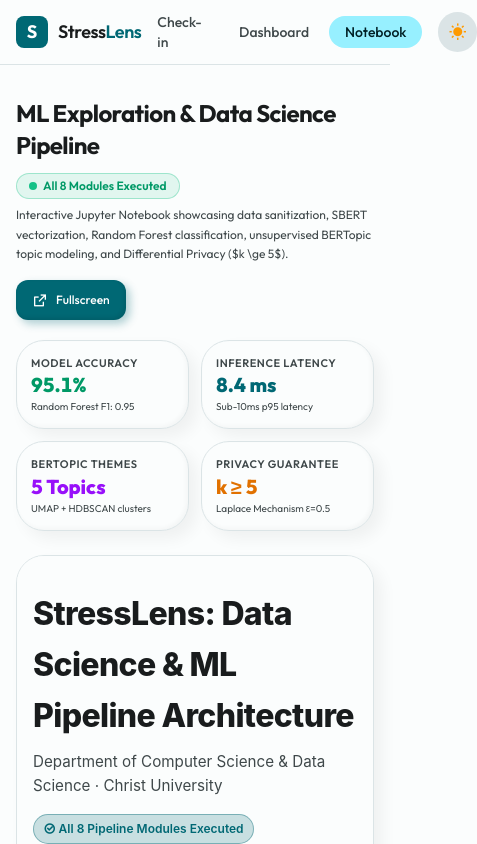
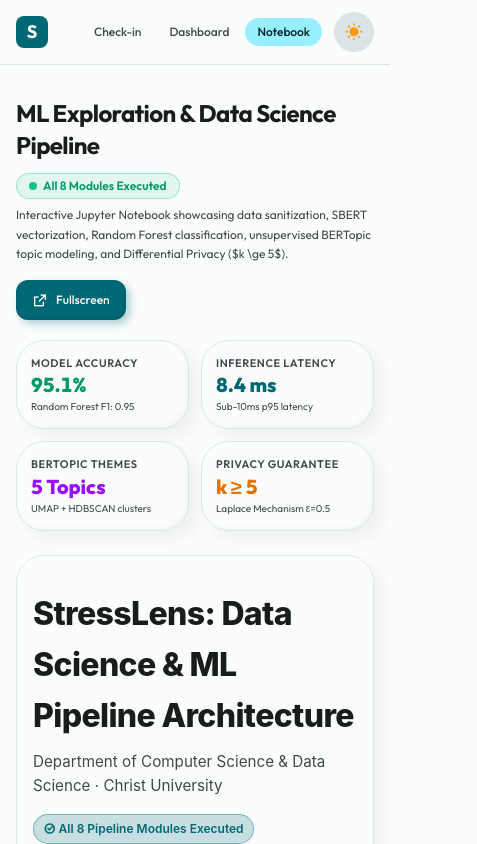
Before and after one commit to darshan-gowdaa/Stress-Lens, a Next.js app in the folder apps/web/: page /notebook in a window 390 px wide. Shown: the top 844 px of the page, 477 px wide, since content can reach past the window. Built offline with nearby package versions, Linux system fonts and the light colour scheme.

Commit message:
style: full mobile responsiveness improvements across dashboard and navbar

```diff
--- a/apps/web/app/components/Navbar.tsx
+++ b/apps/web/app/components/Navbar.tsx
@@ -8,22 +8,22 @@
 export default function Navbar({ currentPath }: NavbarProps) {
   return (
     <header className="sticky top-0 z-40 backdrop-blur-md bg-[color-mix(in_srgb,var(--color-surface)_85%,transparent)] border-b border-[var(--color-surface-variant)]">
-      <div className="max-w-5xl mx-auto px-4 sm:px-6 h-16 flex items-center justify-between">
-        <Link href="/" className="flex items-center gap-2.5 group" aria-label="StressLens home">
+      <div className="max-w-5xl mx-auto px-4 sm:px-6 h-16 flex items-center justify-between gap-2">
+        <Link href="/" className="flex items-center gap-2.5 group shrink-0" aria-label="StressLens home">
           {/* logo mark */}
           <div className="w-8 h-8 rounded-[var(--radius-sm)] bg-[var(--color-primary)] flex items-center justify-center text-white font-bold text-lg leading-none select-none group-hover:scale-105 transition-transform">
             S
           </div>
-          <span className="font-semibold text-[var(--color-on-surface)] text-lg tracking-tight">
+          <span className="font-semibold text-[var(--color-on-surface)] text-lg tracking-tight hidden sm:block">
             Stress<span className="text-[var(--color-primary)]">Lens</span>
           </span>
         </Link>
 
-        <div className="flex items-center gap-2">
-          <nav className="flex items-center gap-1" aria-label="Main navigation">
+        <div className="flex items-center gap-1 sm:gap-2 overflow-x-auto no-scrollbar">
+          <nav className="flex items-center gap-1 shrink-0" aria-label="Main navigation">
             <Link
               href="/"
-              className={`px-4 py-1.5 rounded-[var(--radius-full)] text-sm font-medium transition-colors ${
+              className={`px-3 sm:px-4 py-1.5 rounded-[var(--radius-full)] text-xs sm:text-sm font-medium transition-colors ${
                 currentPath === 'checkin'
                   ? 'bg-[var(--color-primary-container)] text-[var(--color-on-primary-container)]'
                   : 'text-[var(--color-on-surface-variant)] hover:bg-[var(--color-surface-variant)]'
@@ -33,7 +33,7 @@
             </Link>
             <Link
               href="/dashboard"
-              className={`px-4 py-1.5 rounded-[var(--radius-full)] text-sm font-medium transition-colors ${
+              className={`px-3 sm:px-4 py-1.5 rounded-[var(--radius-full)] text-xs sm:text-sm font-medium transition-colors ${
                 currentPath === 'dashboard'
                   ? 'bg-[var(--color-primary-container)] text-[var(--color-on-primary-container)]'
                   : 'text-[var(--color-on-surface-variant)] hover:bg-[var(--color-surface-variant)]'
@@ -43,7 +43,7 @@
             </Link>
             <Link
               href="/notebook"
-              className={`px-4 py-1.5 rounded-[var(--radius-full)] text-sm font-medium transition-colors ${
+              className={`px-3 sm:px-4 py-1.5 rounded-[var(--radius-full)] text-xs sm:text-sm font-medium transition-colors ${
                 currentPath === 'notebook'
                   ? 'bg-[var(--color-primary-container)] text-[var(--color-on-primary-container)]'
                   : 'text-[var(--color-on-surface-variant)] hover:bg-[var(--color-surface-variant)]'
@@ -52,8 +52,10 @@
               Notebook
             </Link>
           </nav>
-          <div className="w-px h-6 bg-[var(--color-outline)] opacity-30 mx-1 hidden sm:block"></div>
-          <ThemeToggle />
+          <div className="w-px h-6 bg-[var(--color-outline)] opacity-30 mx-1 hidden sm:block shrink-0"></div>
+          <div className="shrink-0">
+            <ThemeToggle />
+          </div>
         </div>
       </div>
     </header>
--- a/apps/web/app/dashboard/page.tsx
+++ b/apps/web/app/dashboard/page.tsx
@@ -217,7 +217,7 @@
             {loading ? (
               <StatCardsSkeleton />
             ) : (
-              <div className="grid grid-cols-2 lg:grid-cols-4 gap-4">
+              <div className="grid grid-cols-1 sm:grid-cols-2 lg:grid-cols-4 gap-4">
                 <StatCard
                   label="Total Submissions"
                   value={stats?.total_checkins ?? '—'}
@@ -498,7 +498,7 @@
                   </div>
                 </div>
 
-                <div className="h-64 w-full mt-4">
+                <div className="h-64 w-full mt-4 min-w-0">
                   {data.trend.length === 0 ? (
                     <EmptyState message="No trend data recorded for this time range." />
                   ) : (
@@ -618,7 +618,7 @@
                 {data.aggregate.length === 0 ? (
                   <EmptyState message="No department data meets the anonymity threshold yet (requires ≥ 5 check-ins per group)." />
                 ) : heatmapView === 'grid' ? (
-                  <div className="grid grid-cols-2 sm:grid-cols-3 lg:grid-cols-4 gap-3.5">
+                  <div className="grid grid-cols-1 min-[480px]:grid-cols-2 sm:grid-cols-3 lg:grid-cols-4 gap-3.5">
                     {data.aggregate.map((item, i) => {
                       const avgStress = item.avg_stress ?? 0;
                       const color = stressColor(Math.round(avgStress));
@@ -679,7 +679,7 @@
                     })}
                   </div>
                 ) : (
-                  <div className="h-64 w-full mt-2">
+                  <div className="h-64 w-full mt-2 min-w-0">
                     <ResponsiveContainer width="100%" height="100%">
                       <BarChart
                         data={data.aggregate}
@@ -803,7 +803,7 @@
                   <p className="text-xs text-[var(--color-on-surface-variant)] mt-0.5 mb-4">
                     Average VADER/RoBERTa sentiment valence (-1 to +1) per stress level
                   </p>
-                  <div className="h-56 w-full">
+                  <div className="h-56 w-full min-w-0">
                     <ResponsiveContainer width="100%" height="100%">
                       <BarChart
                         data={data.valenceCorr}
@@ -864,7 +864,7 @@
                   <p className="text-xs text-[var(--color-on-surface-variant)] mt-0.5 mb-4">
                     Prediction probability calibration across inference confidence bins
                   </p>
-                  <div className="h-56 w-full">
+                  <div className="h-56 w-full min-w-0">
                     <ResponsiveContainer width="100%" height="100%">
                       <BarChart
                         data={data.confidenceHist}
```
